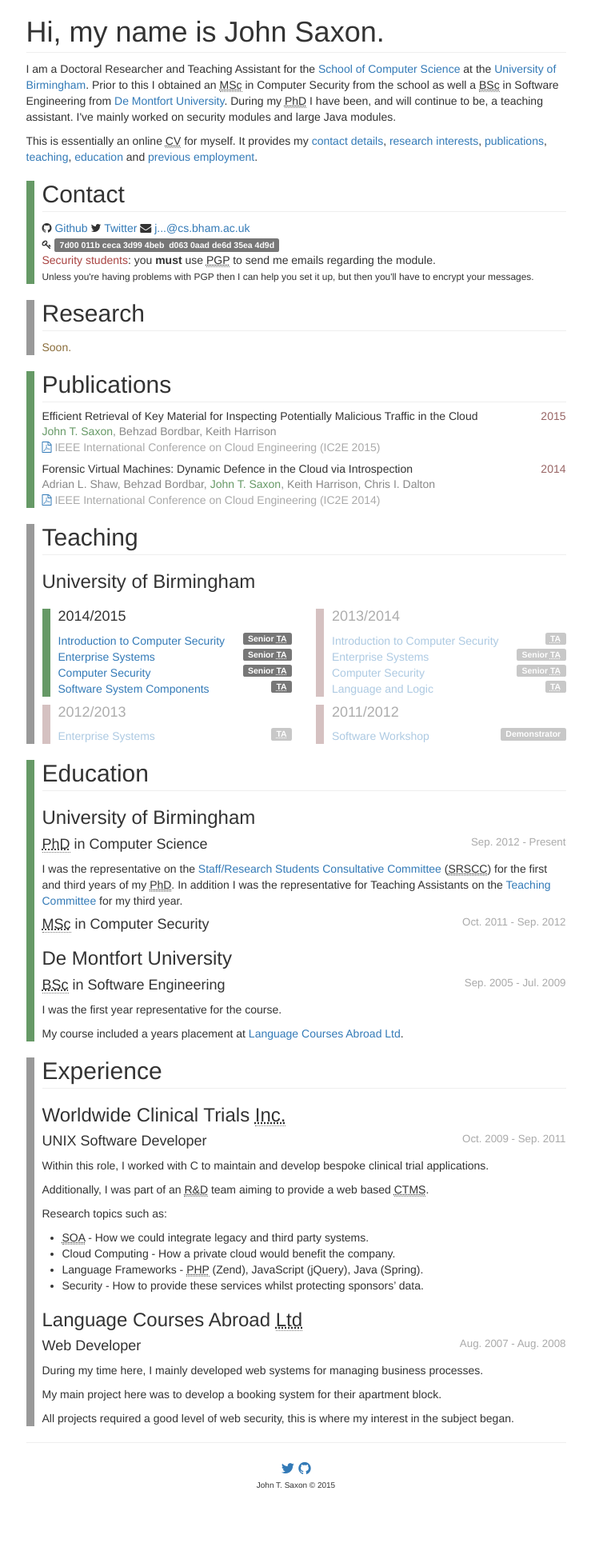
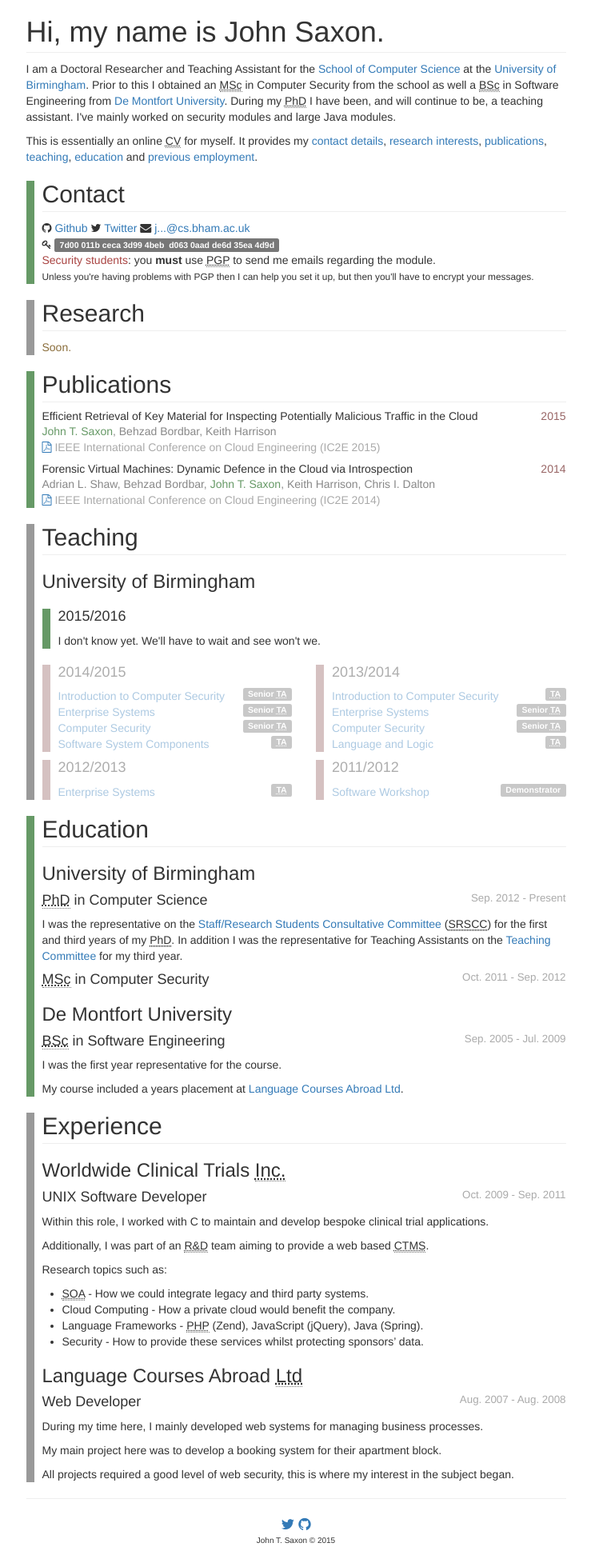
Before and after one commit to sacko87/sacko87.github.io, a Jekyll site: the page built from index.html, in a window 1280 px wide. Shown: the whole page at 80% size, without its empty margins (270-1009 px from the left). Built offline with Jekyll 4.4.1, drawn with Linux system fonts in a browser that asks for light colours; nearby versions of some CDN libraries; before the commit the page ends 1884 px from its top, so only the background shows below that.

Commit message:
Update index.html

```diff
--- a/index.html
+++ b/index.html
@@ -61,6 +61,12 @@ myself. It provides my <a href="#contact">contact details</a>,
   <h2 id="teaching">Teaching</h2>
   <h3>University of Birmingham</h3>
   <div class="row">
+    <div class="col-md-12">
+      <div class="block">
+        <h4>2015/2016</h4>
+        <p>I don't know yet. We'll have to wait and see won't we.</p>
+      </div>
+    </div>
     <div class="col-md-6">
       <div class="block">
         <h4>2014/2015</h4>
```
